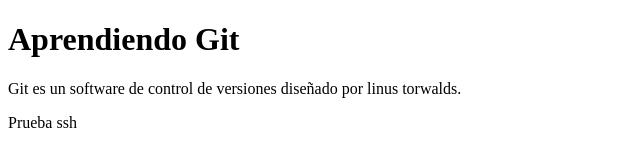
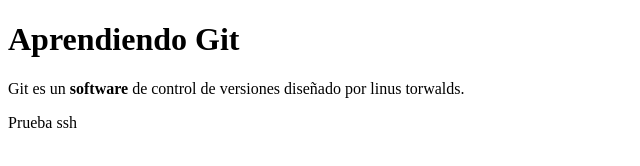
Before and after one commit to vicabaum/PWFE-M1-14, a plain HTML site: page index.html in a window 1280 px wide. Shown: the full height of the page, 0-640 px from the left. Drawn offline with Linux system fonts and the light colour scheme.

Commit message:
Primeros pasos con HTML y CSS

```diff
--- a/index.html
+++ b/index.html
@@ -6,7 +6,7 @@
 </head>
 <body>
 	<h1>Aprendiendo Git</h1>
-	<p>Git es un software de control de versiones diseñado por linus torwalds.</p>
+	<p>Git es un <strong>software</strong> de control de versiones diseñado por linus torwalds.</p>
 	<p>Prueba ssh</p>
 </body>
 </html>
```
